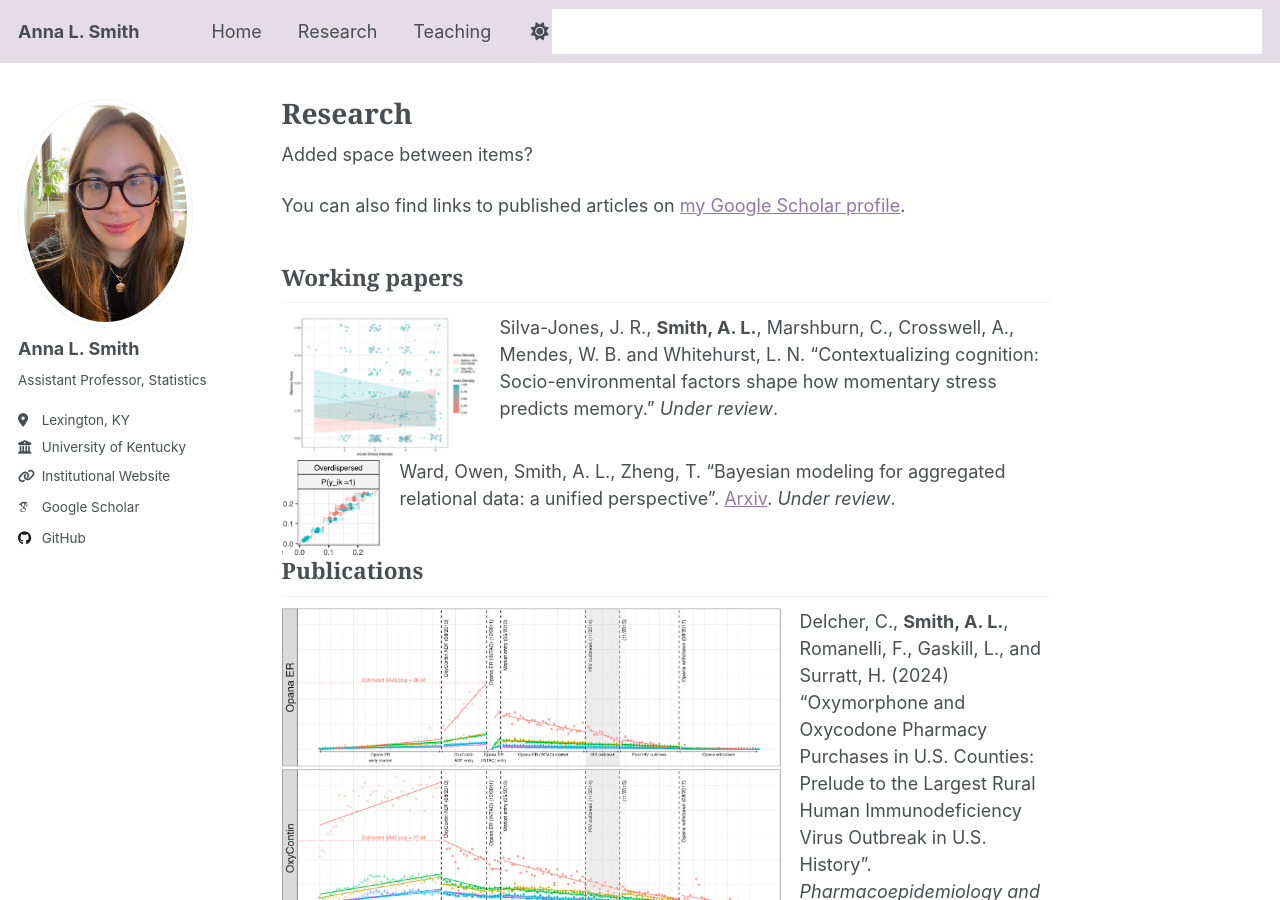
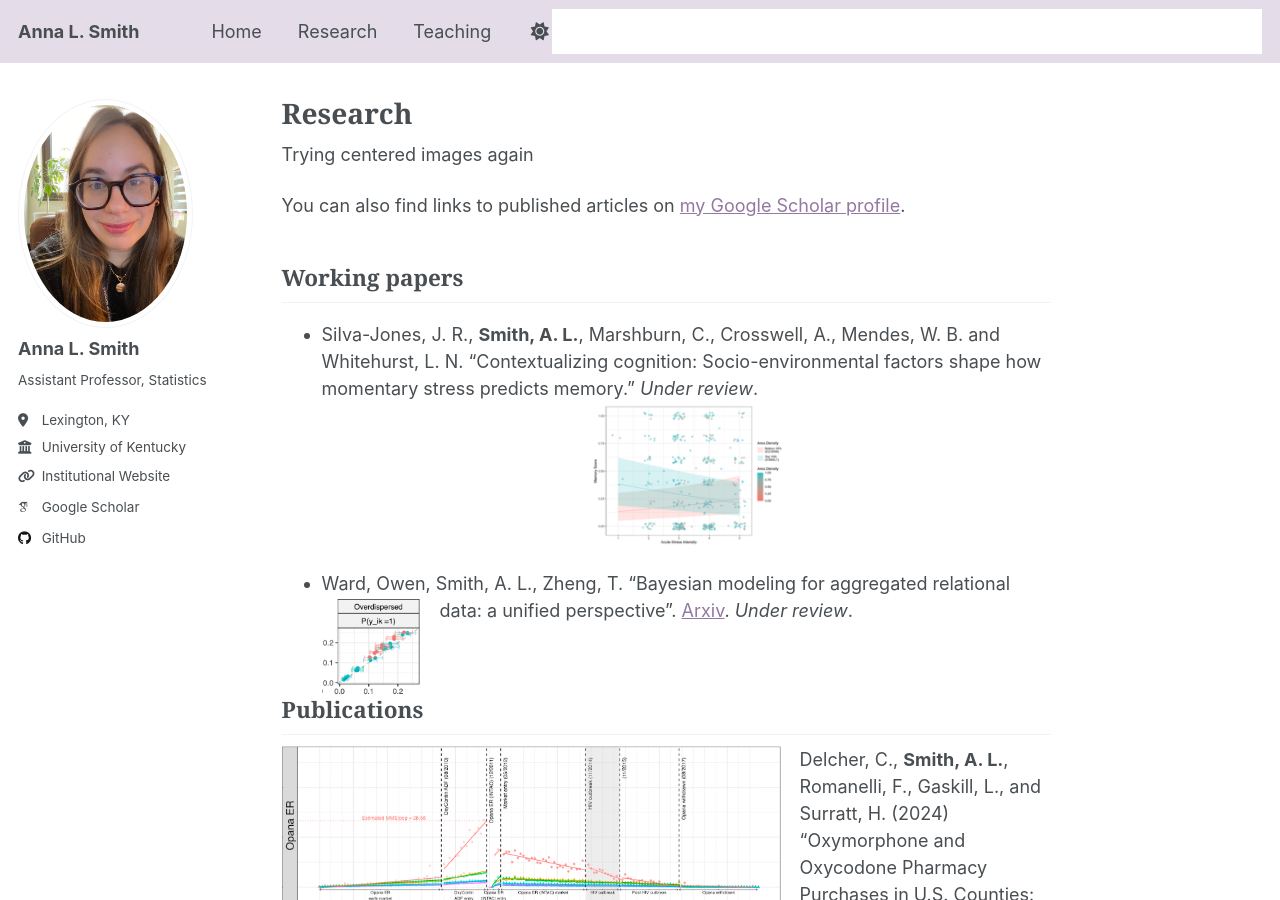
Before and after one commit to annalantzsmith/annalantzsmith.github.io, a Jekyll site: the page built from _pages/research.md, in a window 1280 px wide and 900 px high. Built offline with Jekyll 4.4.1, drawn with Linux system fonts in a browser that asks for light colours; some web fonts are replaced; a script that is not in the unit is left out.

Commit message:
Update research.md
centering again

```diff
--- a/_pages/research.md
+++ b/_pages/research.md
@@ -6,19 +6,18 @@ redirect_from:
   - "/nmp/"
   - "/nmp.html"
 ---
-Added space between items?
+Trying centered images again
 
 You can also find links to published articles on [my Google Scholar profile](https://scholar.google.com/citations?user=8Ber9F0AAAAJ&hl=en&oi=sra).
 
 Working papers
 ----
-![Stress and memory](/images/Jillian.png){: .align-left width="200px" } Silva-Jones, J. R., **Smith, A. L.**, Marshburn, C., Crosswell, A., Mendes, W. B. and Whitehurst, L. N. “Contextualizing cognition: Socio-environmental factors shape how momentary stress predicts memory.” *Under review*.
-{:style="clear: left"}
+* Silva-Jones, J. R., **Smith, A. L.**, Marshburn, C., Crosswell, A., Mendes, W. B. and Whitehurst, L. N. “Contextualizing cognition: Socio-environmental factors shape how momentary stress predicts memory.” *Under review*.
+![Stress and memory](/images/Jillian.png){: .align-center width="200px" }
 
-{:style="clear: left"}
+* Ward, Owen, Smith, A. L., Zheng, T. “Bayesian modeling for aggregated relational data:  a unified perspective”. [Arxiv](http://arxiv.org/abs/2506.21353). *Under review*.
+![Model checking for ARD](/images/ARD_small.png){: .align-left width="100px" }
 
-![Model checking for ARD](/images/ARD_small.png){: .align-left width="100px" } Ward, Owen, Smith, A. L., Zheng, T. “Bayesian modeling for aggregated relational data:  a unified perspective”. [Arxiv](http://arxiv.org/abs/2506.21353). *Under review*.
-{:style="clear: left"}
 
 {:style="clear: left"}
 
```
